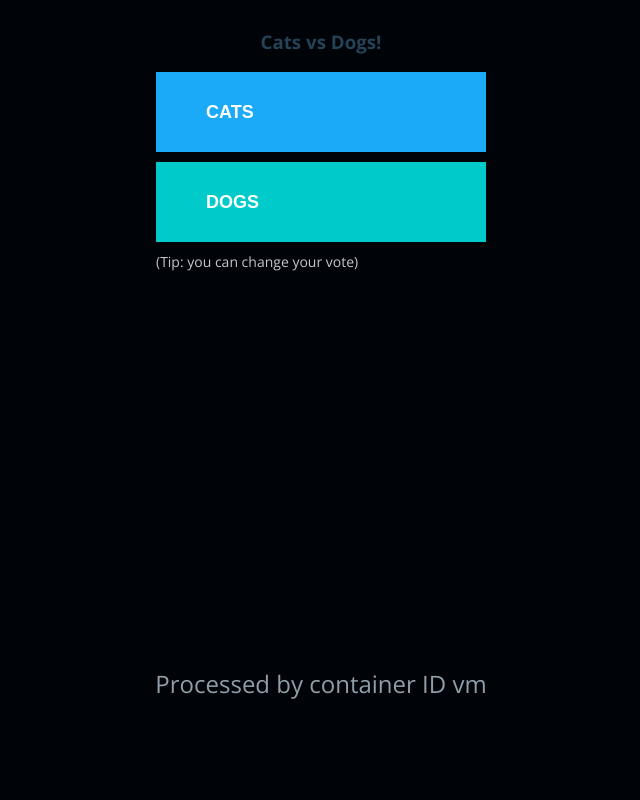
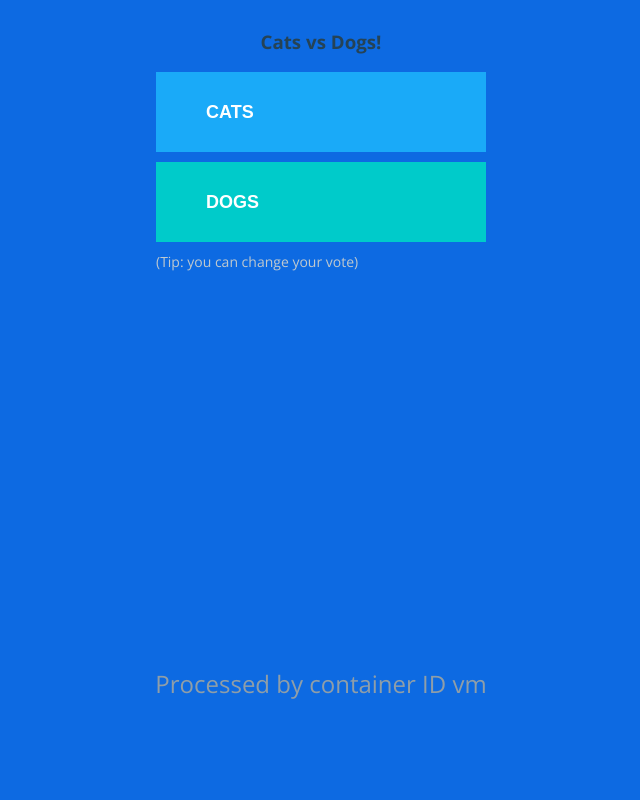
Before and after one commit to ahortalq/vote, a Flask app: page / in a window 1280 px wide. Shown: the whole page, without its empty margins (319-959 px from the left). Run offline with Flask 2, Linux system fonts and the light colour scheme; some libraries are stand-ins or nearby versions.

```diff
--- a/static/stylesheets/style.css
+++ b/static/stylesheets/style.css
@@ -6,7 +6,7 @@
 html,body{
   margin: 0;
   padding: 0;
-  background-color: #000307;
+  background-color: #0d6ae2;
   height: 100vh;
   font-family: 'Open Sans';
 }
```
